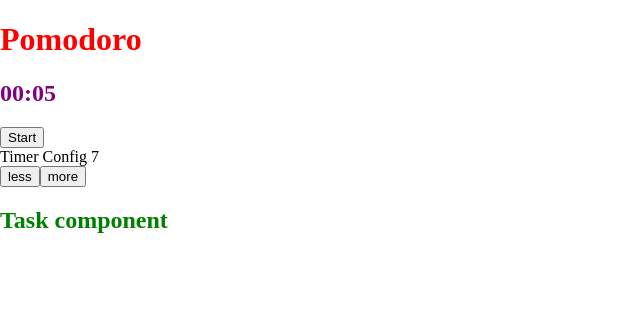
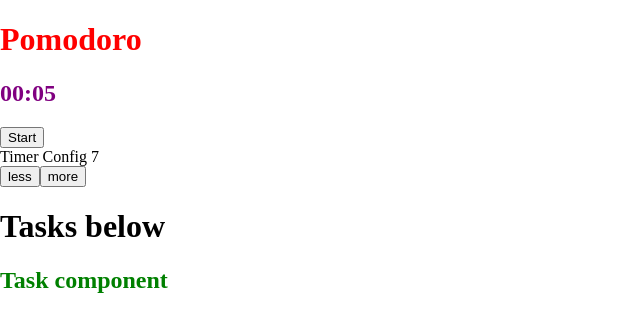
Before and after one commit to AlexandruNst/Pomoplex, a React (Vite) app: page / in a window 1280 px wide. Shown: the top 332 px of the page, without its empty margins (0-640 px from the left). Built offline with nearby package versions, Linux system fonts and the light colour scheme.

Commit message:
Task header

```diff
--- a/src/App.jsx
+++ b/src/App.jsx
@@ -7,6 +7,7 @@ function App() {
   return (
     <>
       <Pomodoro />
+      <h1>Tasks below</h1>
       <Tasks />
     </>
   )
```
